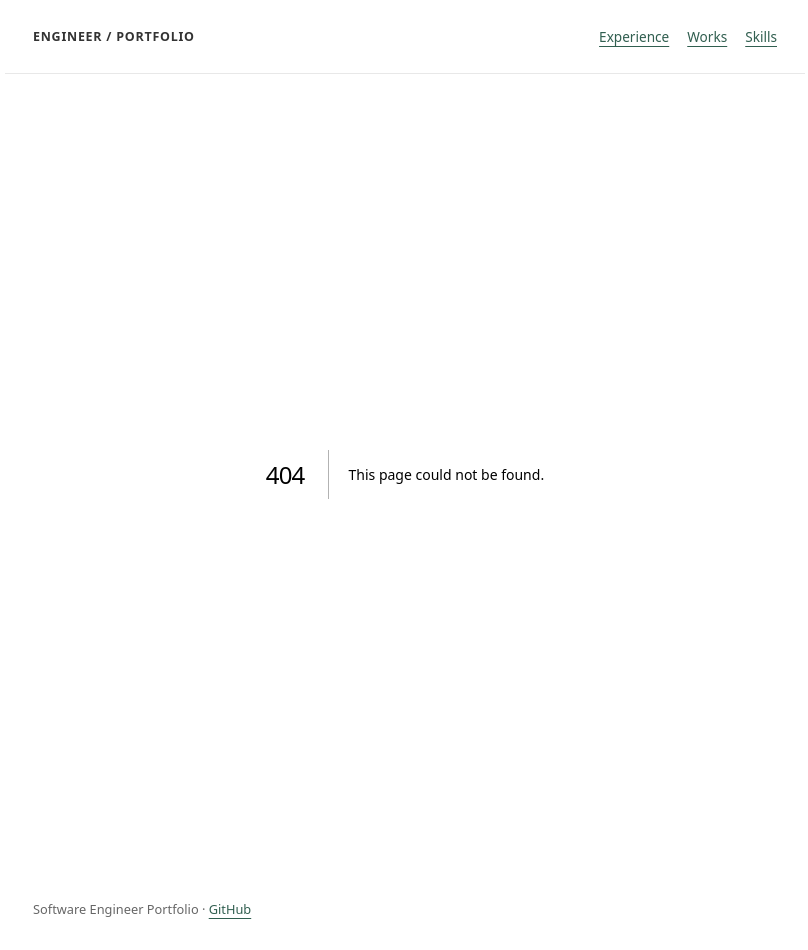
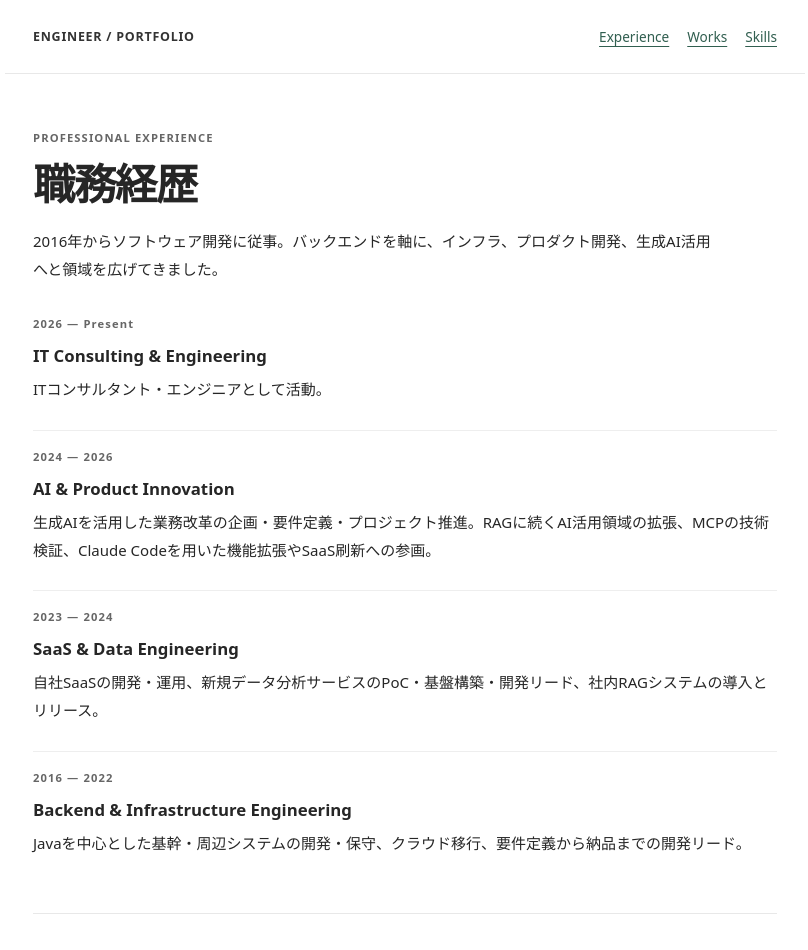
Before and after one commit to hoheto116/hoheto116.github.io, a Next.js app: page /experience in a window 1280 px wide. Before the commit this address had no page. Shown: the top 950 px of the page, without its empty margins (235-1043 px from the left). Built offline with nearby package versions, Linux system fonts and the light colour scheme.

Commit message:
feat: add anonymized professional experience summary

```diff
--- /dev/null
+++ b/app/experience/page.tsx
@@ -0,0 +1,7 @@
+const career = [
+{period:'2026 — Present',title:'IT Consulting & Engineering',body:'ITコンサルタント・エンジニアとして活動。'},
+{period:'2024 — 2026',title:'AI & Product Innovation',body:'生成AIを活用した業務改革の企画・要件定義・プロジェクト推進。RAGに続くAI活用領域の拡張、MCPの技術検証、Claude Codeを用いた機能拡張やSaaS刷新への参画。'},
+{period:'2023 — 2024',title:'SaaS & Data Engineering',body:'自社SaaSの開発・運用、新規データ分析サービスのPoC・基盤構築・開発リード、社内RAGシステムの導入とリリース。'},
+{period:'2016 — 2022',title:'Backend & Infrastructure Engineering',body:'Javaを中心とした基幹・周辺システムの開発・保守、クラウド移行、要件定義から納品までの開発リード。'}
+];
+export default function Experience(){return <main><section><p className="eyebrow">PROFESSIONAL EXPERIENCE</p><h1>職務経歴</h1><p>2016年からソフトウェア開発に従事。バックエンドを軸に、インフラ、プロダクト開発、生成AI活用へと領域を広げてきました。</p>{career.map(item=><article key={item.period}><p className="eyebrow">{item.period}</p><h3>{item.title}</h3><p>{item.body}</p></article>)}</section><section><h2>得意領域</h2><p>業務課題の分析、技術選定、システム設計・実装、クラウド基盤構築、プロジェクト推進、リリース後の運用改善。</p><h2>保有資格</h2><p>基本情報技術者 / 応用情報技術者</p><p>守秘義務とプライバシーに配慮し、職務経歴は概要のみ掲載しています。</p></section><a href="/#experience">← トップページへ</a></main>}
```
